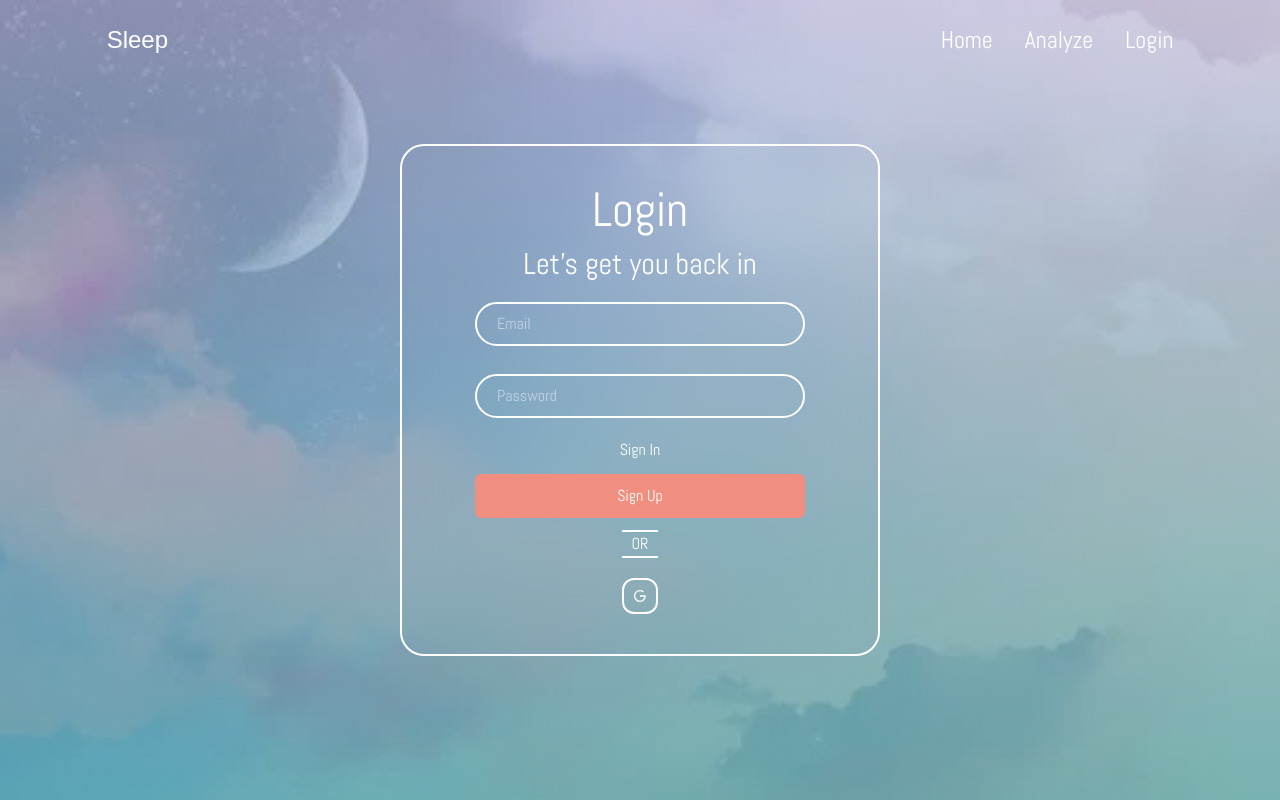
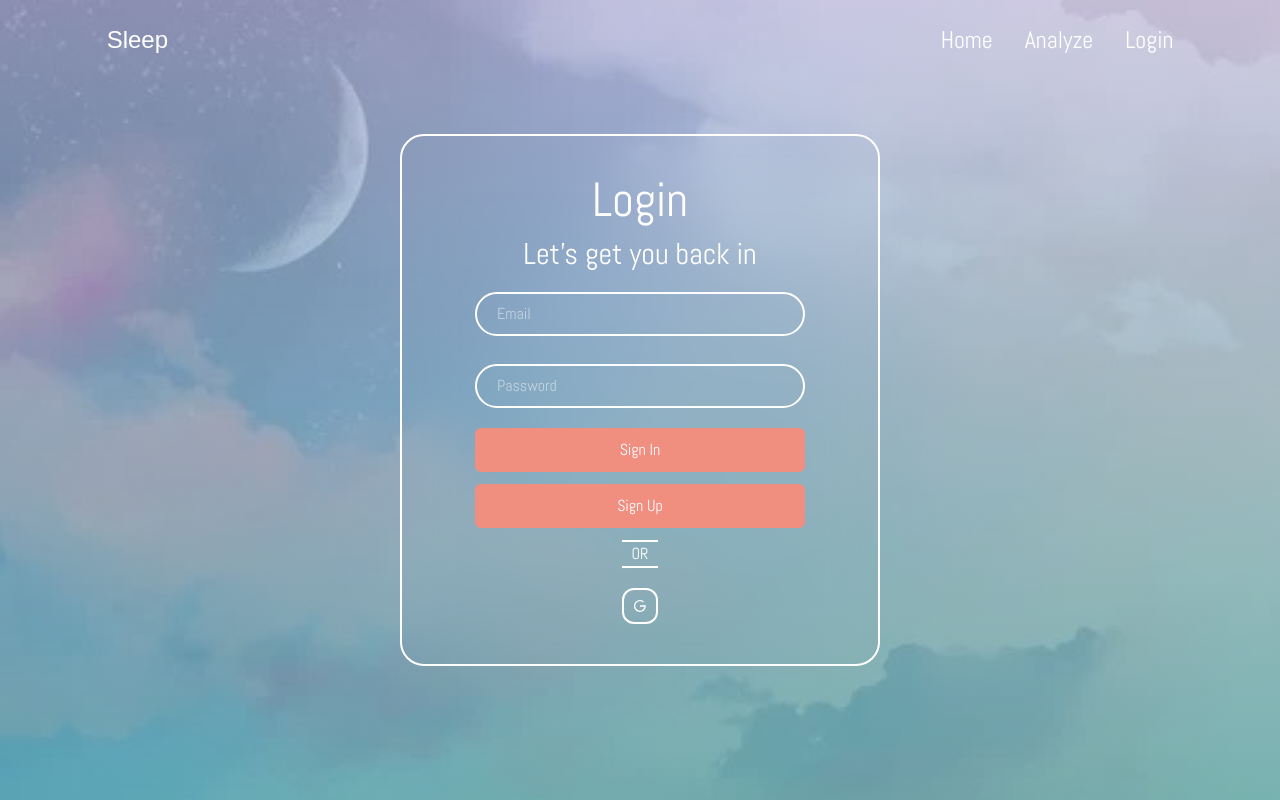
Before and after one commit to Ajaiah-D/HunterCapstoneSpring2025, a React (Vite) app in the folder sleepanalyzer/: page /login in a window 1280 px wide. Built offline with nearby package versions, Linux system fonts and the light colour scheme; no server answers; a web font is replaced by a local one.

Commit message:
edited custom buttom so it has more functions

```diff
--- a/sleepanalyzer/src/components/CustomButtom.tsx
+++ b/sleepanalyzer/src/components/CustomButtom.tsx
@@ -3,29 +3,38 @@ import { Link } from 'react-router-dom'
 
 type Props = {
     children: React.ReactNode;
-    page: string;
+    page?: string;
     customization: string;
+    onClick?: React.MouseEventHandler<HTMLButtonElement>;
+    disabled?: boolean;
 }
 
-const CustomButtom = ({ children, page, customization }: Props) => {
-  return (
+const CustomButtom = ({ children, page, customization, onClick, disabled }: Props) => {
+    const style =
+      "rounded-md px-10 py-2 bg-lightcoral hover:bg-transparent hover: border-2 hover: text-white hover: border-lightcoral " + customization;
+    const button = onClick ? true : false;
+
+    if (!button) {
+      return(
         <Link
           to= {"/" + page}
-        className={`
-            ${customization}
-            rounded-md
-            px-10
-            py-2
-            bg-lightcoral
-            hover:bg-transparent
-            hover: border-2
-            hover: text-white
-            hover: border-lightcoral
-        `}
+          className={`${style}`}
         >
             { children }
         </Link>
       )
     }
+    else {
+        return(
+            <button
+              className={`${style}`}
+              onClick={onClick}
+              disabled={disabled}
+            >
+                { children }
+            </button>
+        )
+    }
+}
 
 export default CustomButtom;
--- a/sleepanalyzer/src/pages/Login.tsx
+++ b/sleepanalyzer/src/pages/Login.tsx
@@ -46,7 +46,7 @@ const Login = (props: Props) => {
       }
   }
 
-  const handleSubmit = async(e: React.SyntheticEvent<HTMLFormElement>) => {
+  const handleSubmit = async(e: React.MouseEvent<HTMLElement>) => {
         e.preventDefault();
         setLoading(true);
         try {
@@ -102,7 +102,7 @@ const Login = (props: Props) => {
                     backdrop-blur-xl
                     bg-transparent
                     rounded-3xl">
-        <form className="flex flex-col justify-center items-center gap-3 p-5" onSubmit={handleSubmit}>
+        <form className="flex flex-col justify-center items-center gap-3 p-5">
           <h1 className="text-5xl"> Login </h1>
           <h2 className="text-3xl"> Let's get you back in </h2>
           <div className="w-full">
@@ -127,9 +127,10 @@ const Login = (props: Props) => {
                           />
             {/* <LockClosedIcon className=" w-6 text-white absolute right-22 bottom-1/2"/> */}
           </div>
-          <button>
+          <CustomButtom onClick={handleSubmit}
+                        customization="w-5/6">
             Sign In
-          </button>
+          </CustomButtom>
           <CustomButtom page="signup"
                         customization="w-5/6">
             Sign Up
--- a/sleepanalyzer/src/pages/Signup.tsx
+++ b/sleepanalyzer/src/pages/Signup.tsx
@@ -52,7 +52,7 @@ const Signup = (props: Props) => {
       }
   }
 
-  const handleSubmit = async(e: React.SyntheticEvent<HTMLFormElement>) => {
+  const handleSubmit = async(e: React.MouseEvent<HTMLElement>) => {
       e.preventDefault();
       setLoading(true);
       try {
@@ -103,7 +103,6 @@ const Signup = (props: Props) => {
                          items-center
                          gap-3
                          p-5"
-              onSubmit={handleSubmit}
         >
           <h1 className="text-5xl"> Signup </h1>
           <h2 className="text-3xl"> Hi there! Let's start your journey with us. </h2>
@@ -148,9 +147,17 @@ const Signup = (props: Props) => {
             />
             {/* <LockClosedIcon className=" w-6 text-white absolute right-22 bottom-1/2 translate-y-20"/> */}
           </div>
-          <button disabled={loading}>
+          <CustomButtom
+            onClick={handleSubmit}
+            customization="w-5/6"
+            disabled={loading}
+          >
+            Sign In
+          </CustomButtom>
+          <CustomButtom page="signup"
+                        customization="w-5/6">
             Sign Up
-          </button>
+          </CustomButtom>
           {
             error &&
             <div className="error text-zinc-900">
```
Lines whose indentation alone changed are shown as unchanged.
